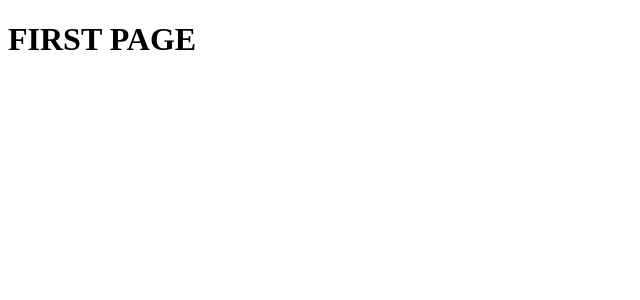
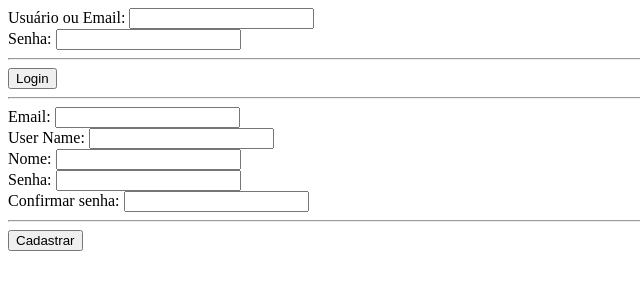
Before and after one commit to GustavoMont/tokevents, a React (Create React App) app in the folder client/: page / in a window 1280 px wide. Shown: the top 300 px of the page, without its empty margins (0-640 px from the left). Built offline with nearby package versions, Linux system fonts and the light colour scheme.

Commit message:
:pencil: create Form Component

```diff
--- /dev/null
+++ b/client/src/Components/Form.js
@@ -0,0 +1,22 @@
+import React from 'react';
+
+
+
+
+export default function Form( { inputs, butao, action, method, submit } ){
+    return (
+        <>
+            <form action={action} method={method} onSubmit={submit} >
+                {inputs.map((input) => (
+                    <div className="form-field" key={input.name} >
+                        <label for={input.name}>{input.label}: </label>
+                        <input type={input.type} name={input.name} id={input.name}  required />
+                    </div>
+                ))}
+
+                <hr />
+                <button>{butao}</button>
+            </form>
+        </>
+    )
+}
--- a/client/src/pages/index.js
+++ b/client/src/pages/index.js
@@ -1,9 +1,27 @@
 import React from 'react'
+import Form from '../Components/Form'
 
 export default function Home(){
+    const login = [
+        {label: 'Usuário ou Email', name: 'login', type: 'text'},
+        {label: 'Senha', name: 'senha', type: 'password'},
+    ]
+    const cadastro = [
+        {label: 'Email', name: 'email', type: 'email'},
+        {label: 'User Name', name: 'user_name', type: 'text'},
+        {label: 'Nome', name: 'user_name', type: 'text'},
+        {label: 'Senha', name: 'password', type: 'password'},
+        {label: 'Confirmar senha', name: 'confirm', type: 'password'},
+    ]
+
     return (
         <>
-            <h1>FIRST PAGE</h1>
+            <section>
+                <Form inputs={login} method={"POST"} action="localhost:8080/auth/login" butao="Login" />
+                <hr />
+                <Form inputs={cadastro} method={"POST"} action="localhost:8080/auth/signIn" butao="Cadastrar" />
+
+            </section>
         </>
     )
 }
```
